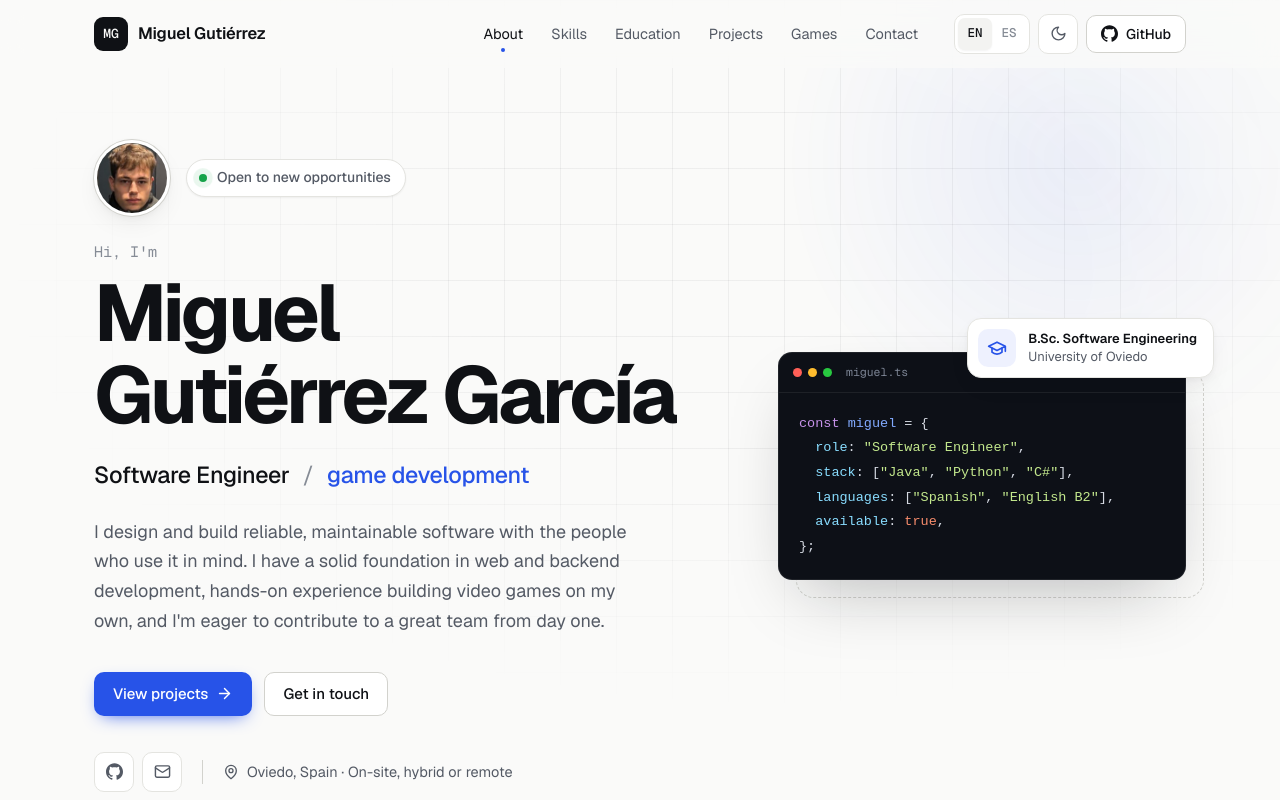
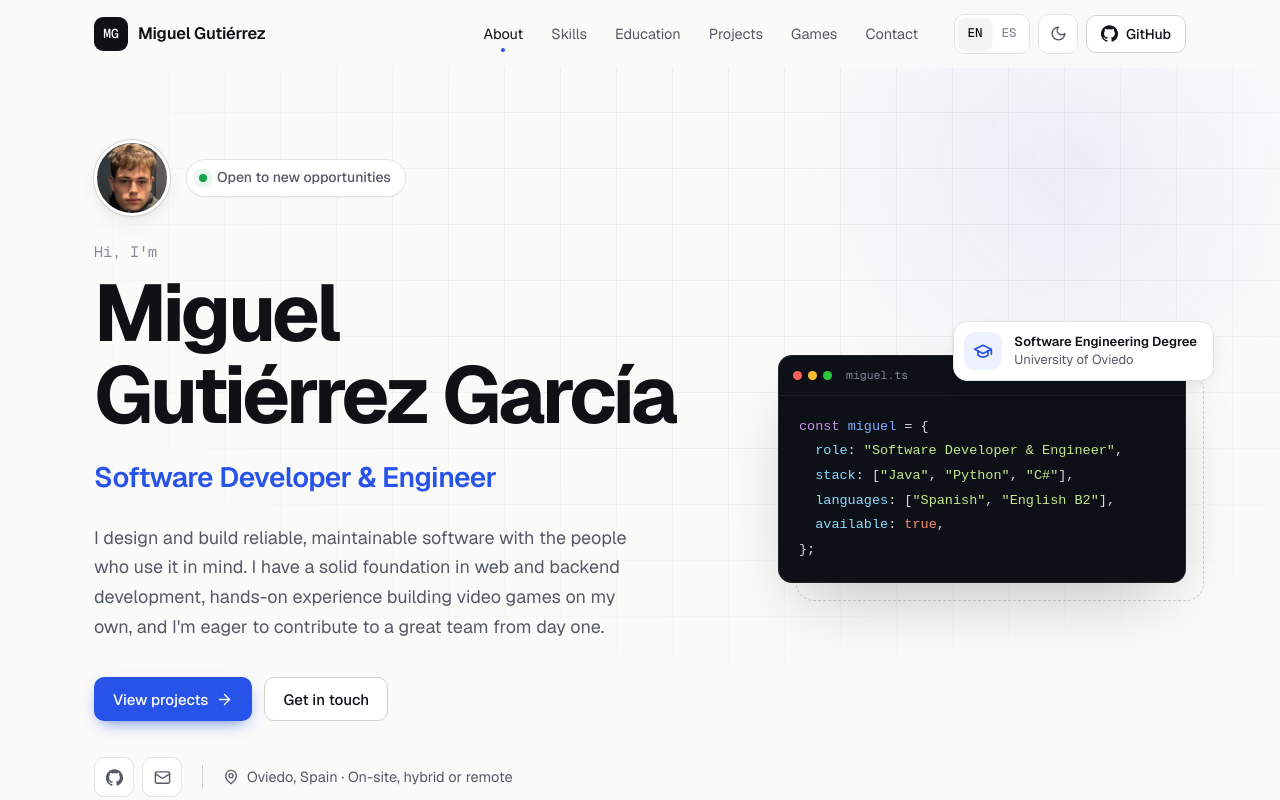
Before and after one commit to miguelgutierrezgarcia100/web-miguel-gutierrez, a plain HTML site: page index.html in a window 1280 px wide. Shown: the top 800 px of the page. Drawn offline with nearby package versions, Linux system fonts and the light colour scheme.

Commit message:
Present as Software Developer & Engineer and use the plain degree name

```diff
--- a/assets/css/styles.css
+++ b/assets/css/styles.css
@@ -450,19 +450,12 @@ button { font: inherit; color: inherit; cursor: pointer; background: none; borde
 }
 
 .hero__role {
-  margin-top: 20px;
-  font-size: clamp(1.15rem, 1rem + .6vw, 1.45rem);
-  font-weight: 500;
-  letter-spacing: -0.015em;
-  color: var(--text);
+  margin-top: 18px;
+  font-size: clamp(1.3rem, 1rem + 1vw, 1.75rem);
+  font-weight: 600;
+  letter-spacing: -0.02em;
+  color: var(--accent);
 }
-.hero__sep { margin-inline: 8px; color: var(--text-faint); font-weight: 400; }
-.rotator {
-  display: inline-block;
-  color: var(--accent);
-  transition: opacity .3s, transform .3s;
-}
-.rotator.is-out { opacity: 0; transform: translateY(6px); }
 
 .hero__lead {
   margin-top: 22px;
--- a/assets/js/main.js
+++ b/assets/js/main.js
@@ -5,15 +5,15 @@
   /* ---------- Textos que genera JavaScript ---------- */
   const STR = {
     en: {
-      title: 'Miguel Gutiérrez García · Software Engineer',
-      description: 'Portfolio of Miguel Gutiérrez García, software engineer. Projects, skills, game development and contact.',
+      title: 'Miguel Gutiérrez García · Software Developer & Engineer',
+      description: 'Portfolio of Miguel Gutiérrez García, software developer and engineer. Skills, projects, game development and contact.',
       openMenu: 'Open menu',
       closeMenu: 'Close menu',
       copied: 'Email copied to clipboard',
     },
     es: {
-      title: 'Miguel Gutiérrez García · Ingeniero de Software',
-      description: 'Portfolio de Miguel Gutiérrez García, ingeniero de software. Proyectos, tecnologías, desarrollo de videojuegos y contacto.',
+      title: 'Miguel Gutiérrez García · Desarrollador e Ingeniero de Software',
+      description: 'Portfolio de Miguel Gutiérrez García, desarrollador e ingeniero de software. Tecnologías, proyectos, videojuegos y contacto.',
       openMenu: 'Abrir menú',
       closeMenu: 'Cerrar menú',
       copied: 'Email copiado al portapapeles',
@@ -114,22 +114,6 @@
     reveals.forEach((el) => io.observe(el));
   }
 
-  /* ---------- Rotador de palabras en el hero (uno por idioma) ---------- */
-  if (!reducedMotion) {
-    document.querySelectorAll('[data-rotator]').forEach((rotator) => {
-      const words = JSON.parse(rotator.dataset.rotator);
-      let i = 0;
-      setInterval(() => {
-        rotator.classList.add('is-out');
-        setTimeout(() => {
-          i = (i + 1) % words.length;
-          rotator.textContent = words[i];
-          rotator.classList.remove('is-out');
-        }, 300);
-      }, 2800);
-    });
-  }
-
   /* ---------- Copiar email ---------- */
   const toast = document.querySelector('[data-toast]');
   let toastTimer;
--- a/index.html
+++ b/index.html
@@ -3,8 +3,8 @@
 <head>
   <meta charset="utf-8">
   <meta name="viewport" content="width=device-width, initial-scale=1">
-  <title>Miguel Gutiérrez García · Software Engineer</title>
-  <meta name="description" content="Portfolio of Miguel Gutiérrez García, software engineer. Projects, skills, game development and contact.">
+  <title>Miguel Gutiérrez García · Software Developer &amp; Engineer</title>
+  <meta name="description" content="Portfolio of Miguel Gutiérrez García, software developer and engineer. Skills, projects, game development and contact.">
   <meta name="author" content="Miguel Gutiérrez García">
   <meta name="theme-color" content="#fafaf9" media="(prefers-color-scheme: light)">
   <meta name="theme-color" content="#0a0b0d" media="(prefers-color-scheme: dark)">
@@ -17,8 +17,8 @@
   <meta property="og:type" content="website">
   <meta property="og:locale" content="en_US">
   <meta property="og:locale:alternate" content="es_ES">
-  <meta property="og:title" content="Miguel Gutiérrez García · Software Engineer">
-  <meta property="og:description" content="Software engineer. Web, backend and game development. Open to new opportunities.">
+  <meta property="og:title" content="Miguel Gutiérrez García · Software Developer &amp; Engineer">
+  <meta property="og:description" content="Software developer and engineer. Web, backend and game development. Open to new opportunities.">
   <meta name="twitter:card" content="summary">
 
   <link rel="icon" href="assets/img/favicon.svg" type="image/svg+xml">
@@ -49,7 +49,7 @@
     "@context": "https://schema.org",
     "@type": "Person",
     "name": "Miguel Gutiérrez García",
-    "jobTitle": "Software Engineer",
+    "jobTitle": "Software Developer & Engineer",
     "email": "mailto:miguelgutierrezgarcia100@gmail.com",
     "sameAs": ["https://github.com/miguelgutierrezgarcia100"]
   }
@@ -156,10 +156,7 @@
           </h1>
 
           <p class="hero__role reveal">
-            <span lang="en">Software Engineer</span><span lang="es">Ingeniero de Software</span>
-            <span class="hero__sep" aria-hidden="true">/</span>
-            <span class="rotator" lang="en" data-rotator='["backend development", "web applications", "game development", "clean code"]'>backend development</span>
-            <span class="rotator" lang="es" data-rotator='["desarrollo backend", "aplicaciones web", "videojuegos", "código limpio"]'>desarrollo backend</span>
+            <span lang="en">Software Developer &amp; Engineer</span><span lang="es">Desarrollador e Ingeniero de Software</span>
           </p>
 
           <p class="hero__lead reveal" lang="en">
@@ -197,23 +194,17 @@
         <div class="hero__visual reveal">
           <figure class="code-card" aria-hidden="true">
             <div class="code-card__bar"><i></i><i></i><i></i><span>miguel.ts</span></div>
-<pre lang="en"><code><span class="tk-k">const</span> <span class="tk-v">miguel</span> = {
-  <span class="tk-p">role</span>: <span class="tk-s">"Software Engineer"</span>,
+<pre><code><span class="tk-k">const</span> <span class="tk-v">miguel</span> = {
+  <span class="tk-p">role</span>: <span class="tk-s">"Software Developer &amp; Engineer"</span>,
   <span class="tk-p">stack</span>: [<span class="tk-s">"Java"</span>, <span class="tk-s">"Python"</span>, <span class="tk-s">"C#"</span>],
   <span class="tk-p">languages</span>: [<span class="tk-s">"Spanish"</span>, <span class="tk-s">"English B2"</span>],
   <span class="tk-p">available</span>: <span class="tk-b">true</span>,
-};</code></pre>
-<pre lang="es"><code><span class="tk-k">const</span> <span class="tk-v">miguel</span> = {
-  <span class="tk-p">rol</span>: <span class="tk-s">"Software Engineer"</span>,
-  <span class="tk-p">stack</span>: [<span class="tk-s">"Java"</span>, <span class="tk-s">"Python"</span>, <span class="tk-s">"C#"</span>],
-  <span class="tk-p">idiomas</span>: [<span class="tk-s">"Español"</span>, <span class="tk-s">"Inglés B2"</span>],
-  <span class="tk-p">disponible</span>: <span class="tk-b">true</span>,
 };</code></pre>
           </figure>
 
           <div class="float-pill" aria-hidden="true">
             <span class="float-pill__icon"><svg class="icon"><use href="#i-grad"/></svg></span>
-            <span lang="en"><strong>B.Sc. Software Engineering</strong><br>University of Oviedo</span>
+            <span lang="en"><strong>Software Engineering Degree</strong><br>University of Oviedo</span>
             <span lang="es"><strong>Ing. Informática del Software</strong><br>Universidad de Oviedo</span>
           </div>
         </div>
@@ -232,12 +223,12 @@
         <div class="about">
           <div class="about__text reveal">
             <p class="about__intro" lang="en">
-              I'm a software engineer who especially enjoys the part of the job that isn't always visible:
+              I'm a software developer and engineer who especially enjoys the part of the job that isn't always visible:
               truly understanding the problem, choosing the simplest solution that works, and leaving code
               that someone else can read, test and maintain without pain.
             </p>
             <p class="about__intro" lang="es">
-              Soy ingeniero de software y disfruto especialmente con la parte del trabajo que no siempre se ve:
+              Soy desarrollador e ingeniero de software y disfruto especialmente con la parte del trabajo que no siempre se ve:
               entender bien el problema, elegir la solución más sencilla que funcione y dejar un código que
               otra persona pueda leer, probar y mantener sin sufrir.
             </p>
@@ -271,7 +262,7 @@
           <dl class="facts reveal">
             <div class="facts__row">
               <dt><svg class="icon"><use href="#i-grad"/></svg> <span lang="en">Education</span><span lang="es">Formación</span></dt>
-              <dd><span lang="en">B.Sc. in Software Engineering · University of Oviedo</span><span lang="es">Ingeniería Informática del Software · Universidad de Oviedo</span></dd>
+              <dd><span lang="en">Software Engineering Degree · University of Oviedo</span><span lang="es">Ingeniería Informática del Software · Universidad de Oviedo</span></dd>
             </div>
             <div class="facts__row">
               <dt><svg class="icon"><use href="#i-map-pin"/></svg> <span lang="en">Location</span><span lang="es">Ubicación</span></dt>
@@ -429,7 +420,7 @@
             <span class="timeline__dot"><svg class="icon"><use href="#i-grad"/></svg></span>
             <div class="timeline__body">
               <p class="timeline__date">2022 — 2026</p>
-              <h3 lang="en">B.Sc. in Software Engineering</h3>
+              <h3 lang="en">Software Engineering Degree</h3>
               <h3 lang="es">Grado en Ingeniería Informática del Software</h3>
               <p class="timeline__org" lang="en">University of Oviedo · School of Computer Engineering</p>
               <p class="timeline__org" lang="es">Universidad de Oviedo · Escuela de Ingeniería Informática</p>
@@ -703,11 +694,11 @@
           <h2 lang="en">Let's talk.</h2>
           <h2 lang="es">¿Hablamos?</h2>
           <p class="contact__lead" lang="en">
-            I'm looking for my next opportunity as a software engineer. If you have an opening, a project or
+            I'm looking for my next opportunity as a software developer or engineer. If you have an opening, a project or
             simply want to get to know me, drop me a line and I'll get back to you as soon as possible.
           </p>
           <p class="contact__lead" lang="es">
-            Estoy buscando mi próxima oportunidad como ingeniero de software. Si tienes una oferta, un proyecto
+            Estoy buscando mi próxima oportunidad como desarrollador o ingeniero de software. Si tienes una oferta, un proyecto
             o simplemente quieres conocerme, escríbeme y te responderé lo antes posible.
           </p>
 
```
